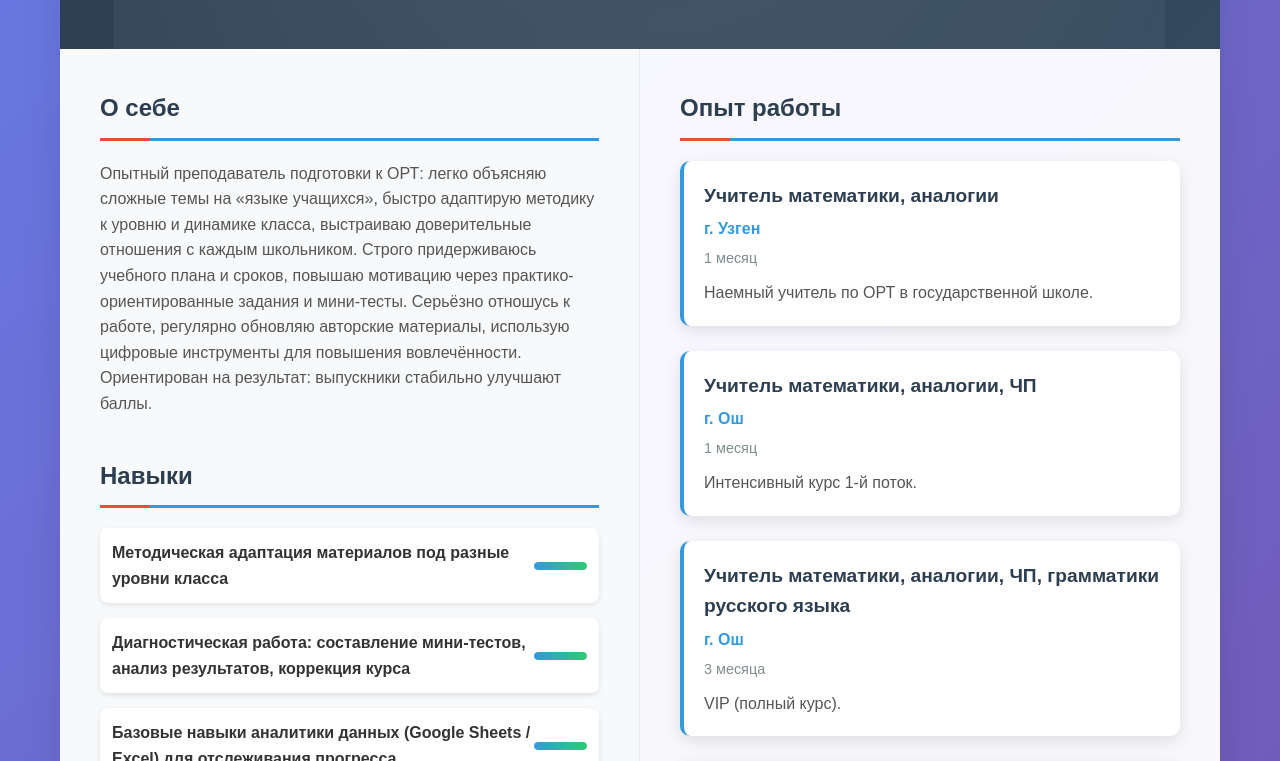
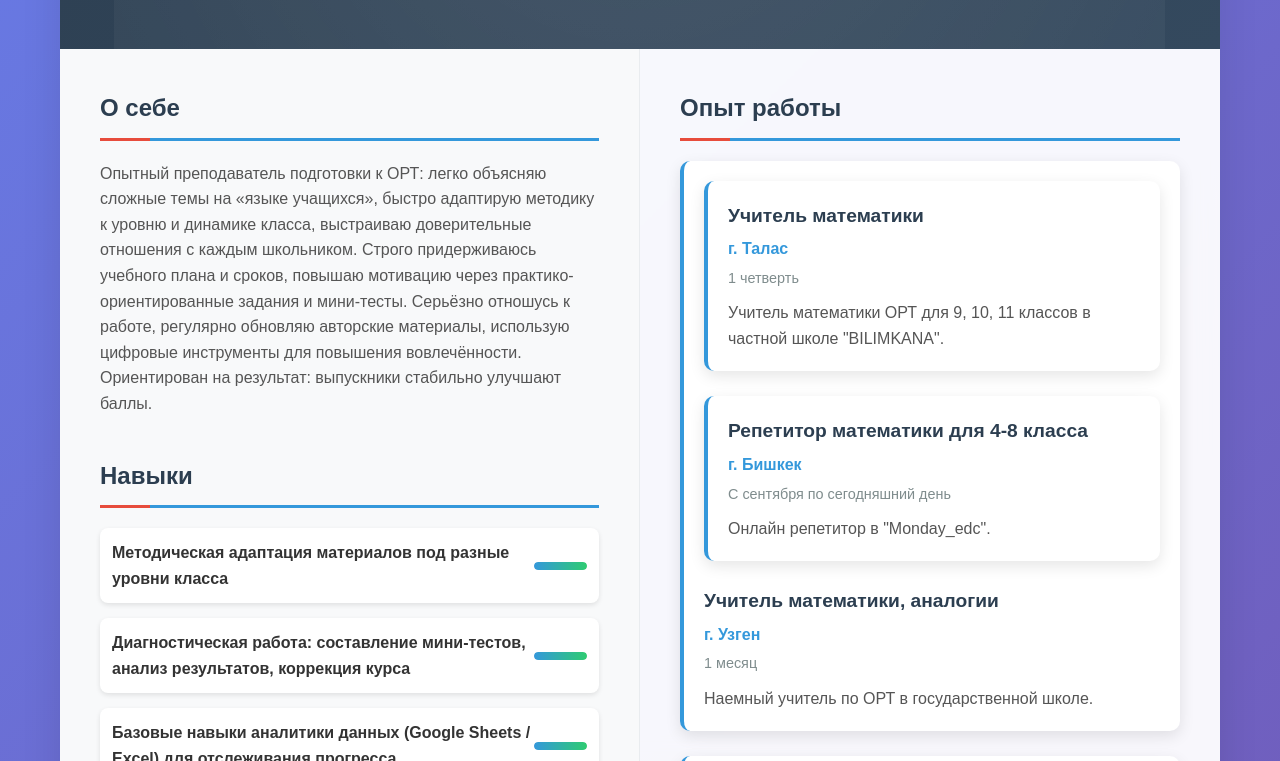
Before and after one commit to Narynbekz/asankulovnarynbek, a plain HTML site: page index.html in a window 1280 px wide. Shown: the part 496-1257 px from the top of the page. Drawn offline with Linux system fonts and the light colour scheme.

Commit message:
Update index.html

```diff
--- a/index.html
+++ b/index.html
@@ -497,6 +497,26 @@
                     <div class="section fade-in">
                         <h3 class="section-title">Опыт работы</h3>
                         <div class="experience-item">
+
+
+<div class="experience-item">
+                            <div class="item-title">Учитель математики</div>
+                            <div class="item-company">г. Талас</div>
+                            <div class="item-date">1 четверть</div>
+                            <div class="item-description">
+Учитель математики ОРТ для 9, 10, 11 классов в частной школе "BILIMKANA".                            </div>
+                        </div>
+
+
+                            <div class="experience-item">
+                            <div class="item-title">Репетитор математики для 4-8 класса</div>
+                            <div class="item-company">г. Бишкек</div>
+                            <div class="item-date">С сентября по сегодняшний день</div>
+                            <div class="item-description">
+Онлайн репетитор в "Monday_edc".                            </div>
+                        </div>
+
+
                             <div class="item-title">Учитель математики, аналогии</div>
                             <div class="item-company">г. Узген</div>
                             <div class="item-date">1 месяц</div>
```
